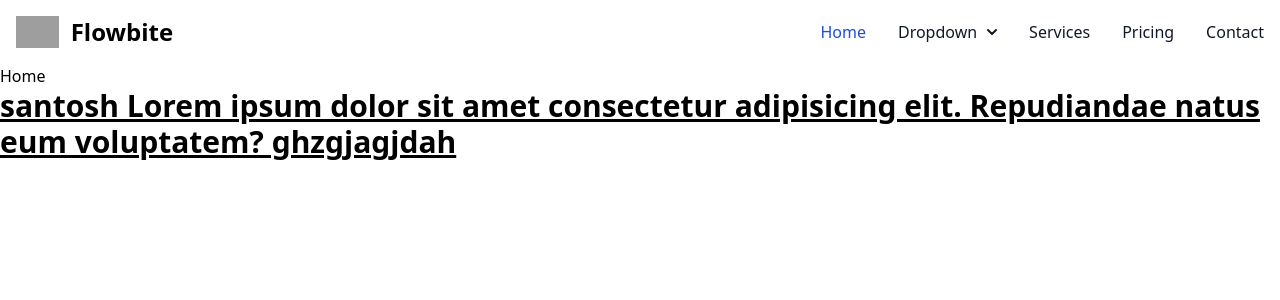
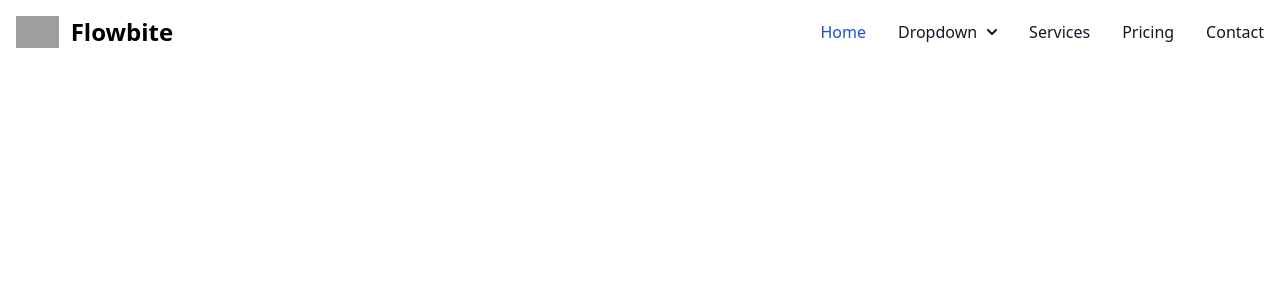
Before and after one commit to suryasubhrajit/spacewab, a React (Vite) app: page / in a window 1280 px wide. Shown: the top 300 px of the page. Built offline with nearby package versions, Linux system fonts and the light colour scheme; grey boxes are pictures that could not be loaded.

Commit message:
clean all the code

```diff
--- a/src/pages/Home.jsx
+++ b/src/pages/Home.jsx
@@ -5,11 +5,7 @@ const Home = () => {
     return (
         <div>
             <Header />
-            <h1>Home</h1>
-            <h1 className="text-3xl font-bold underline">
-                santosh Lorem ipsum dolor sit amet consectetur adipisicing elit. Repudiandae natus eum voluptatem?
-                ghzgjagjdah
-            </h1>
+
         </div>
     )
 }
```
